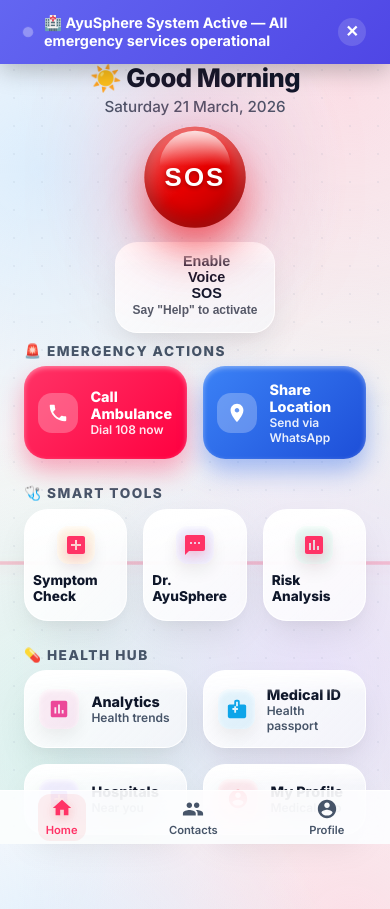
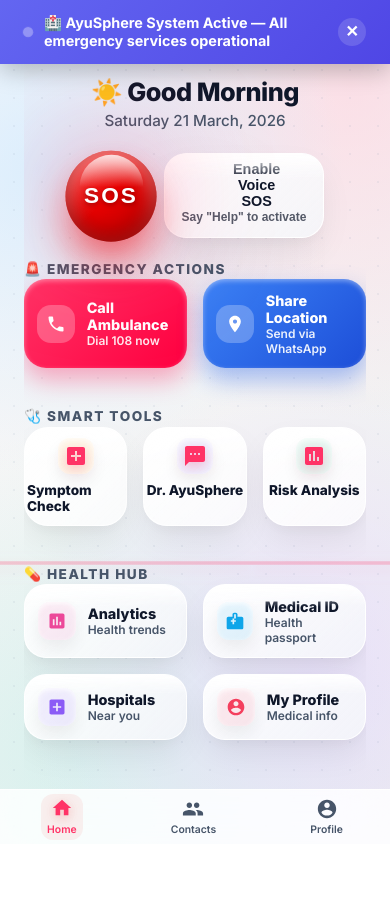
Before and after one commit to Ayush13harsh/AyuSphere, a Next.js app in the folder frontend/: page /dashboard in a window 390 px wide. After the commit the page ends 844 px from the top, so only its background shows below. Built offline with nearby package versions, Linux system fonts and the light colour scheme; no server answers; sample sign-in values are in the browser's storage.

Commit message:
Enforce strict 100vh no-scroll bounds globally with vh-proportional component scaling, and restore Voice SOS side-by-side layout on mobile

```diff
--- a/frontend/app/globals.css
+++ b/frontend/app/globals.css
@@ -879,115 +879,137 @@
 @keyframes banner-slide-in { from { transform: translateY(-100%); opacity: 0; } to { transform: translateY(0); opacity: 1; } }
 
 /* ══════════════════════════════════════════════════
-   RESPONSIVE COMPACTION: SCROLL-FREE "APP" AESTHETIC
+   RESPONSIVE COMPACTION: STRICT 100VH "APP" BOUNDARY
    ══════════════════════════════════════════════════ */
 
-/* The new global wrapper allows vertical contents to stretch apart dynamically */
+/* Strictly lock body from scrolling and enforce fixed 100vh limit universally */
+body {
+  height: 100vh;
+  overflow: hidden;
+  margin: 0;
+  padding: 0;
+}
+main {
+  height: calc(100vh - 60px); /* Account for bottom nav */
+  padding-bottom: 0 !important; /* overrides previous 80px */
+  overflow: hidden;
+}
+
+/* The global wrapper meticulously distributes contents precisely fitting the screen */
 .dashboard-layout {
   display: flex;
   flex-direction: column;
-  justify-content: space-between;
-  min-height: calc(100vh - 140px);
-  padding-bottom: 1rem;
+  justify-content: space-evenly;
+  height: calc(100vh - 120px); /* header + bottom nav space subtracted */
+  padding-bottom: 0.5rem;
+  overflow: hidden;
 }
 
 /* Force dense view on all standard screens to fit perfectly in 100vh without scrolling */
 @media (max-height: 1000px) {
   .sos-container {
-    padding: 0.5rem 0 1rem 0 !important;
-    gap: 1.5rem !important;
+    padding: 0.5vh 0 !important;
+    gap: 1.5vh !important;
   }
   .sos-button {
-    width: 110px;
-    height: 110px;
-    font-size: 1.8rem;
+    width: min(20vh, 110px);
+    height: min(20vh, 110px);
+    font-size: min(3.5vh, 1.8rem);
+  }
+  /* Target the inline style containers aggressively to squish spacing */
+  div[style*="marginBottom: '1.5rem'"], div[style*="marginBottom: '2rem'"] {
+    margin-bottom: 0.5vh !important;
+  }
+  div[style*="marginBottom: '0.25rem'"] {
+    margin-bottom: 0 !important;
   }
   .quick-actions, .health-hub-grid {
-    margin-bottom: 0.5rem !important;
-    gap: 1rem !important;
+    gap: 0.75rem !important;
   }
   .action-card {
-    padding: 1rem 0.5rem !important;
+    padding: 1.25vh 0.5vw !important;
   }
   .icon-badge {
-    width: 44px;
-    height: 44px;
+    width: min(8vh, 44px);
+    height: min(8vh, 44px);
   }
   .action-card svg {
-    width: 24px;
-    height: 24px;
+    width: min(4vh, 24px);
+    height: min(4vh, 24px);
   }
   .premium-gradient-red, .premium-gradient-blue, .health-hub-card {
-    padding: 0.9rem !important;
+    padding: 1.5vh !important;
   }
   h3 {
-    margin-bottom: 0.6rem !important;
+    margin-bottom: 0.5vh !important;
+    font-size: min(1.8vh, 0.85rem) !important;
   }
   h2 {
-    font-size: 1.6rem !important;
-  }
-  div[style*="marginBottom: '1.5rem'"], div[style*="marginBottom: '2rem'"] {
-    margin-bottom: 0.5rem !important;
+    font-size: min(3vh, 1.6rem) !important;
   }
   .bottom-nav {
-    padding: 0.2rem 0;
+    padding: 0.5vh 0;
   }
 }
 
 /* Extreme mobile device compaction */
 @media (max-width: 768px) {
   .dashboard-layout {
-    min-height: calc(100vh - 120px); /* Slightly shorter header/nav on mobile */
+    height: calc(100vh - 110px); /* Slightly shorter header/nav on mobile */
   }
   .sos-container {
-    padding: 0.5rem 0 !important;
-    gap: 1rem !important;
-    flex-direction: column; /* Stack Voice SOS under the main globe on mobile */
+    padding: 0.5vh 0 !important;
+    gap: 0.5rem !important;
+    flex-direction: row; /* KEEP SIDE-BY-SIDE ON MOBILE AS REQUESTED */
+    justify-content: center;
   }
   .sos-button {
-    width: 100px;
-    height: 100px;
-    font-size: 1.6rem;
+    width: min(15vh, 90px);
+    height: min(15vh, 90px);
+    font-size: 1.4rem;
+  }
+  .voice-sos-card {
+    min-width: 120px !important; /* Force smaller to fit horizontally */
+    padding: 8px 14px !important;
   }
   .action-card span {
-    font-size: 0.85rem !important;
+    font-size: min(1.8vh, 0.85rem) !important;
   }
   .icon-badge {
-    width: 38px;
-    height: 38px;
+    width: min(6vh, 36px);
+    height: min(6vh, 36px);
     border-radius: 12px;
   }
   .premium-gradient-red > div:last-child > div:first-child,
   .premium-gradient-blue > div:last-child > div:first-child,
   .health-hub-card > div:last-child > div:first-child {
-    font-size: 0.9rem !important;
+    font-size: min(2vh, 0.9rem) !important;
   }
   .premium-gradient-red > div:last-child > div:last-child,
   .premium-gradient-blue > div:last-child > div:last-child,
   .health-hub-card > div:last-child > div:last-child {
-    font-size: 0.75rem !important;
+    font-size: min(1.5vh, 0.75rem) !important;
   }
-  /* Smaller floating badge for Emergency Actions/Health Hub */
   .premium-gradient-red > div:first-child,
   .premium-gradient-blue > div:first-child,
   .health-hub-card > div:first-child {
-    width: 40px !important;
-    height: 40px !important;
+    width: min(7vh, 38px) !important;
+    height: min(7vh, 38px) !important;
   }
   .premium-gradient-red > div:first-child svg,
   .premium-gradient-blue > div:first-child svg,
   .health-hub-card > div:first-child svg {
-    width: 22px;
-    height: 22px;
+    width: min(3.5vh, 20px);
+    height: min(3.5vh, 20px);
   }
   .nav-item {
-    font-size: 0.7rem;
-    padding: 4px 8px;
+    font-size: 0.65rem;
+    padding: 4px 6px;
   }
   header {
     padding: 0.4rem 1rem;
   }
   header img {
-    height: 28px;
+    height: 26px;
   }
 }
```
